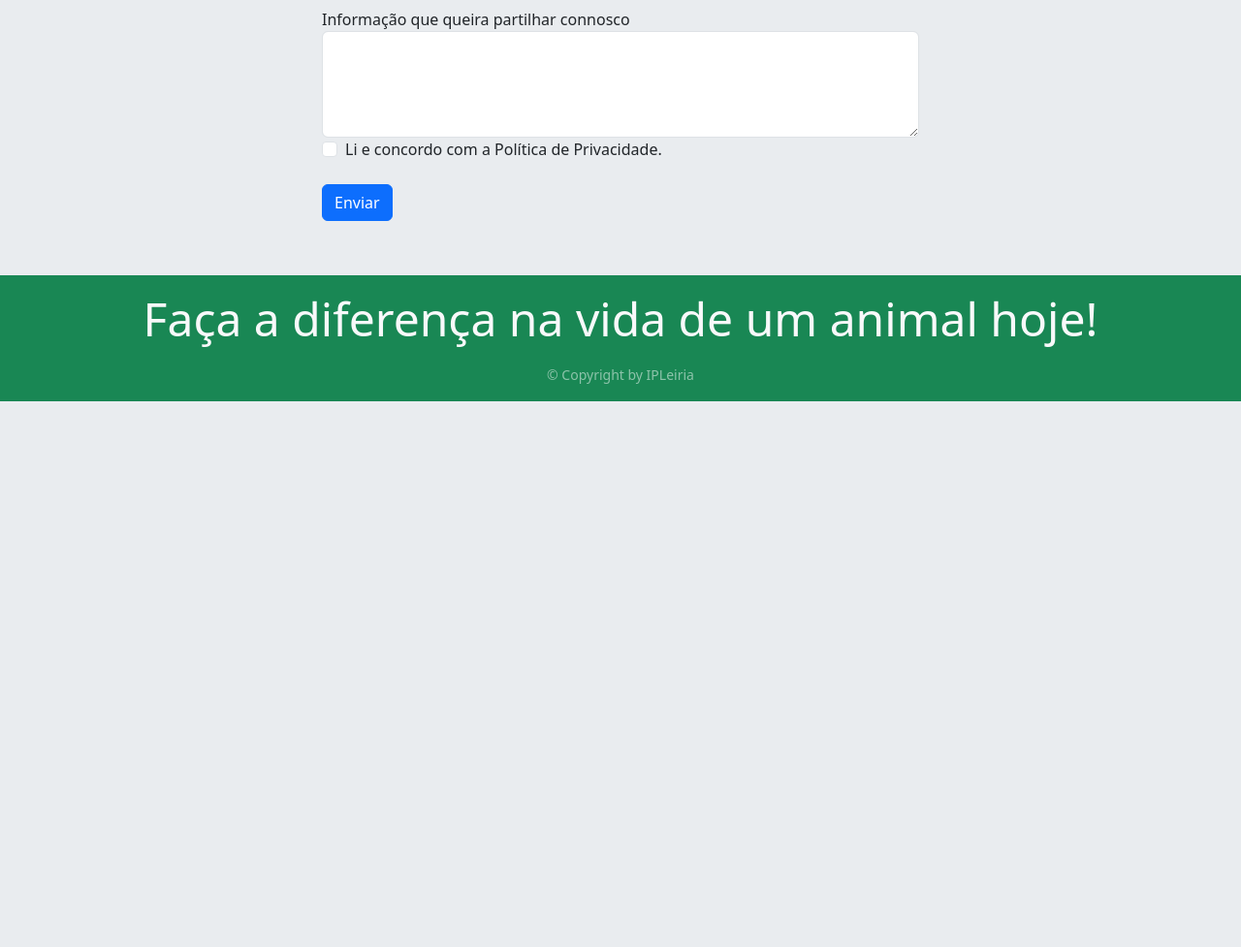
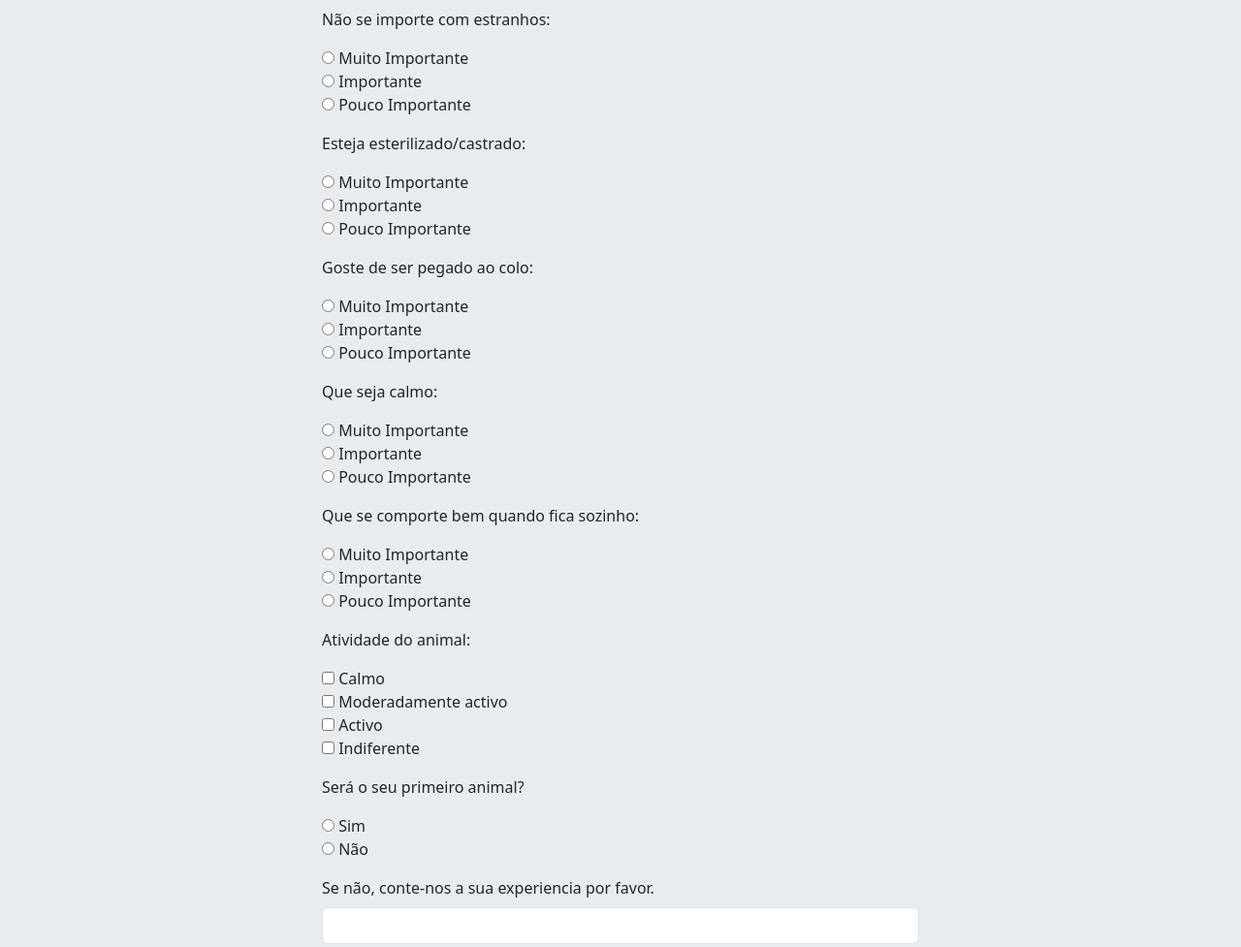
Before and after one commit to eduemleiria/pwccaobora, a plain HTML site: page PWCCaes/formadopt.html in a window 1280 px wide. Shown: the part 2400-3377 px from the top of the page at 97% size. Before the commit the page ends 2814 px from the top, so only its background shows below. Drawn offline with nearby package versions, Linux system fonts and the light colour scheme.

Commit message:
maisnoforms

```diff
--- a/PWCCaes/formadopt.html
+++ b/PWCCaes/formadopt.html
@@ -164,6 +164,73 @@
                 <input type="radio" id="poucoImpCA" name="fav_language" value="poucoImpCA">
                 <label for="poucoImpCA">Pouco Importante</label><br>
             </div>
+            <div class="mb-3">
+                <p>Não se importe com estranhos:</p>
+                <input type="radio" id="muitoImpCS" name="fav_language" value="muitoImpCS">
+                <label for="muitoImpCS">Muito Importante</label><br>
+                <input type="radio" id="impCS" name="fav_language" value="impCS">
+                <label for="impCS">Importante</label><br>
+                <input type="radio" id="poucoImpCS" name="fav_language" value="poucoImpCS">
+                <label for="poucoImpCS">Pouco Importante</label><br>
+            </div>
+            <div class="mb-3">
+                <p>Esteja esterilizado/castrado:</p>
+                <input type="radio" id="muitoImpEC" name="fav_language" value="muitoImpEC">
+                <label for="muitoImpEC">Muito Importante</label><br>
+                <input type="radio" id="impEC" name="fav_language" value="impEC">
+                <label for="impEC">Importante</label><br>
+                <input type="radio" id="poucoImpEC" name="fav_language" value="poucoImpEC">
+                <label for="poucoImpEC">Pouco Importante</label><br>
+            </div>
+            <div class="mb-3">
+                <p>Goste de ser pegado ao colo:</p>
+                <input type="radio" id="muitoImpPC" name="fav_language" value="muitoImpPC">
+                <label for="muitoImpPC">Muito Importante</label><br>
+                <input type="radio" id="impPC" name="fav_language" value="impPC">
+                <label for="impPC">Importante</label><br>
+                <input type="radio" id="poucoImpPC" name="fav_language" value="poucoImpPC">
+                <label for="poucoImpPC">Pouco Importante</label><br>
+            </div>
+            <div class="mb-3">
+                <p>Que seja calmo:</p>
+                <input type="radio" id="muitoImpCalmo" name="fav_language" value="muitoImpCalmo">
+                <label for="muitoImpCalmo">Muito Importante</label><br>
+                <input type="radio" id="impCalmo" name="fav_language" value="impCalmo">
+                <label for="impCalmo">Importante</label><br>
+                <input type="radio" id="poucoImpCalmo" name="fav_language" value="poucoImpCalmo">
+                <label for="poucoImpCalmo">Pouco Importante</label><br>
+            </div>
+            <div class="mb-3">
+                <p>Que se comporte bem quando fica sozinho:</p>
+                <input type="radio" id="muitoImpSozinho" name="fav_language" value="muitoImpSozinho">
+                <label for="muitoImpSozinho">Muito Importante</label><br>
+                <input type="radio" id="impSozinho" name="fav_language" value="impSozinho">
+                <label for="impSozinho">Importante</label><br>
+                <input type="radio" id="poucoImpSozinho" name="fav_language" value="poucoImpSozinho">
+                <label for="poucoImpSozinho">Pouco Importante</label><br>
+            </div>
+            <div class="mb-3">
+                <p>Atividade do animal:</p>
+                <input type="checkbox" id="calmoAni" name="calmoAnimal" value="calmoAni">
+                <label for="calmoAni">Calmo</label><br>
+                <input type="checkbox" id="modAC" name="ModActivo" value="modAC">
+                <label for="modAC">Moderadamente activo</label><br>
+                <input type="checkbox" id="activoAni" name="animalAtivo" value="activoAni">
+                <label for="activoAni">Activo</label><br>
+                <input type="checkbox" id="indefA" name="IndiferenteAnimal" value="indefA">
+                <label for="indefA">Indiferente</label><br>
+            </div>
+            <div class="mb-3">
+                <p>Será o seu primeiro animal?</p>
+                <input type="radio" id="simPA" name="fav_language" value="simPA">
+                <label for="simPA">Sim</label><br>
+                <input type="radio" id="naoPA" name="fav_language" value="naoPA">
+                <label for="naoPA">Não</label><br>
+            </div>
+            <div class="mb-3">
+                <label for="inputExp" class="form-label">Se não, conte-nos a sua experiencia por favor.</label>
+                <input type="text" class="form-control" id="inputExp">
+            </div>
             <div class="form-group">
                 <label for="inputMsg">Informação que queira partilhar connosco</label>
                 <textarea class="form-control" id="inputMsg" rows="4"></textarea>
```
